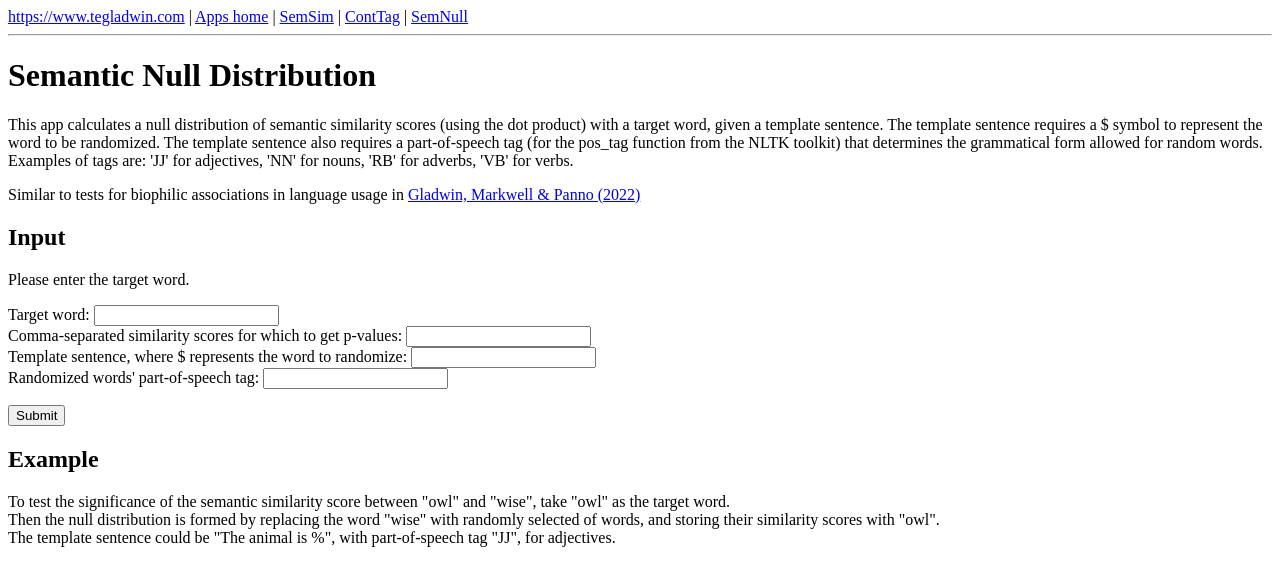
After one commit to thomasgladwin/webapps, a Flask app: page /semnull in a window 1280 px wide. The commit adds this page. Shown: the top 586 px of the page. Run offline with Flask 2, Linux system fonts and the light colour scheme.

Commit message:
Add files via upload

```diff
--- a/app.py
+++ b/app.py
@@ -5,6 +5,7 @@
 from flask import Flask, render_template, request
 import semsim_funcs
 import conttag_funcs
+import semnull_funcs
 
 app = Flask(__name__)
 
@@ -55,3 +56,21 @@ def conttag_results():
         this_row = [z[0], round(z[1], 3), z[2]]
         nested_info_per_paragraph.append(this_row)
     return render_template('conttag_results.html', nested_info_per_paragraph=nested_info_per_paragraph,output_tag_with_sim_per_paragraph=output_tag_with_sim_per_paragraph, output_tag_with_sim_all=output_tag_with_sim_all,tags_in_vocab_str=tags_in_vocab_str, text=text, output_all=output_all, output_sim_all=output_sim_all, output_per_paragraph_str=output_per_paragraph_str, output_sim_per_paragraph_str=output_sim_per_paragraph_str)
+
+@app.route('/semnull')
+def semnull():
+    return render_template('semnull.html')
+
+@app.route('/semnull_results', methods=['GET', 'POST'])
+def semnull_results():
+    target_word = request.form['target_word']
+    scores_to_test = request.form['scores_to_test']
+    template_sentence = request.form['template_sentence']
+    template_pos = request.form['template_pos']
+    null_distr_scores = semnull_funcs.get_semnull(target_word, template_sentence, template_pos)
+    N_random_words_found = len(null_distr_scores)
+    p_values, scores_to_test_output = semnull_funcs.get_p(scores_to_test, null_distr_scores)
+    p_values_nested = []
+    for z in zip(scores_to_test_output, p_values):
+        p_values_nested.append([z[0], z[1]])
+    return render_template('semnull_results.html', null_distr_scores=null_distr_scores, N_random_words_found=N_random_words_found, p_values_nested=p_values_nested)
--- a/conttag_funcs.py
+++ b/conttag_funcs.py
@@ -12,8 +12,8 @@ from nltk import pos_tag
 from nltk.stem import WordNetLemmatizer
 lemmatizer = WordNetLemmatizer()
 import nltk
-nltk.download('wordnet')
-nltk.download('averaged_perceptron_tagger')
+#nltk.download('wordnet')
+#nltk.download('averaged_perceptron_tagger')
 
 def read_words():
     words = []
--- a/semsim_funcs.py
+++ b/semsim_funcs.py
@@ -20,10 +20,10 @@ def get_sims(target_words, pos_words, neg_words):
         pos_sims = []
         neg_sims = []
         for attribute_word in pos_words:
-            this_sim = word_vectors.similarity(target_word, attribute_word)
+            this_sim = np.dot(word_vectors[target_word], word_vectors[attribute_word]) # word_vectors.similarity(target_word, attribute_word)
             pos_sims.append(this_sim)
         for attribute_word in neg_words:
-            this_sim = word_vectors.similarity(target_word, attribute_word)
+            this_sim = np.dot(word_vectors[target_word], word_vectors[attribute_word]) # word_vectors.similarity(target_word, attribute_word)
             neg_sims.append(this_sim)
         if len(pos_sims) > 0:
             mean_pos = np.array(pos_sims).mean()
--- a/templates/base.html
+++ b/templates/base.html
@@ -10,6 +10,7 @@
         | <a href="{{ url_for('home') }}">Apps home</a>
         | <a href="{{ url_for('semsim') }}">SemSim</a>
         | <a href="{{ url_for('conttag') }}">ContTag</a>
+        | <a href="{{ url_for('semnull') }}">SemNull</a>
     </nav>
     <hr>
     <div class="content">
--- a/templates/conttag.html
+++ b/templates/conttag.html
@@ -4,6 +4,7 @@
     <h1>Content Tagger</h1>
     <p>This app attempts to assigns a best-guess tag to the meaning of a text. The single best tag is given for each paragraph, and a few tags are given for the whole text.</p>
     <p>Note that the output per paragraph could be fed into SemSim for further analysis, e.g., using a valence filter.</p>
+    <p>Similarity scores are dot products.</p>
     <h2>Input</h2>
     <form action = "conttag_results" method="POST">
         <label>Text to analyze:</label>
--- a/templates/conttag_results.html
+++ b/templates/conttag_results.html
@@ -18,6 +18,8 @@
     {% endfor %}
     </table>
 
+    <p>Similarities as a comma-separated list: {{ output_sim_per_paragraph_str }}</p>
+
     <h3>The best tags for the text as a whole were, from most to least strongly associated:</h3>
     {% for val in output_tag_with_sim_all %}
         <div>{{ val }}</div>
--- a/templates/index.html
+++ b/templates/index.html
@@ -6,6 +6,7 @@
     <ol>
         <li><a href="{{ url_for('semsim') }}">SemSim</a>: calculates semantic similarities between words and word lists.</li>
         <li><a href="{{ url_for('conttag') }}">ContTag</a>: tags the content of a text.</li>
+        <li><a href="{{ url_for('semnull') }}">SemNull</a>: gets p-values and null distributions for similarity scores.</li>
     </ol>
 
     <p>Free to use under the MIT license, with no guarantees of anything course; code available on <a href="https://github.com/thomasgladwin/webapps">GitHub</a></p>.
--- /dev/null
+++ b/templates/semnull.html
@@ -0,0 +1,23 @@
+{% extends 'base.html' %}
+
+{% block content %}
+    <h1>Semantic Null Distribution</h1>
+    <p>This app calculates a null distribution of semantic similarity scores (using the dot product) with a target word, given a template sentence.
+    The template sentence requires a $ symbol to represent the word to be randomized.
+    The template sentence also requires a part-of-speech tag (for the pos_tag function from the NLTK toolkit) that determines the grammatical form allowed for random words.
+    Examples of tags are: 'JJ' for adjectives, 'NN' for nouns, 'RB' for adverbs, 'VB' for verbs.</p>
+    <p>Similar to tests for biophilic associations in language usage in <a href="https://www.liebertpub.com/doi/10.1089/eco.2022.0036">Gladwin, Markwell & Panno (2022)</a></p>
+    <h2>Input</h2>
+    <p>Please enter the target word.</p>
+    <form action = "semnull_results" method="POST">
+        Target word:  <input type="text" name="target_word">
+        <br>Comma-separated similarity scores for which to get p-values:  <input type="text" name="scores_to_test">
+        <br>Template sentence, where $ represents the word to randomize: <input type="text" name="template_sentence">
+        <br>Randomized words' part-of-speech tag: <input type="text" name="template_pos">
+        <p><button>Submit</button></p>
+    </form>
+    <h2>Example</h2>
+    To test the significance of the semantic similarity score between "owl" and "wise", take "owl" as the target word.
+    <br>Then the null distribution is formed by replacing the word "wise" with randomly selected of words, and storing their similarity scores with "owl".
+    <br>The template sentence could be "The animal is %", with part-of-speech tag "JJ", for adjectives.
+{% endblock %}
--- a/templates/semsim.html
+++ b/templates/semsim.html
@@ -2,7 +2,9 @@
 
 {% block content %}
     <h1>Semantic Similarity</h1>
-<p>This app calculates a measure of semantic similarity between a target word and a list of "positive" attribute word versus a set of "negative" attribute words. Based on <a href="https://radimrehurek.com/gensim/models/word2vec.html">word2vec and the gensim package</a>. This kind of method was used in <a href="https://www.tandfonline.com/eprint/HQSV7KQY35BY53BHEW36/full?target=10.1080/16066359.2022.2123474">Gladwin (2022)</a> and <a href="https://www.liebertpub.com/doi/10.1089/eco.2022.0036">Gladwin, Markwell & Panno (2022)</a> (for further reading, see references in those papers).</p>
+    <p>This app calculates a measure of semantic similarity (dot product of the word embeddings) between a target word and a list of "positive" attribute word versus a set of "negative" attribute words.
+        Based on <a href="https://radimrehurek.com/gensim/models/word2vec.html">word2vec and the gensim package</a>. This kind of method was used in <a href="https://www.tandfonline.com/eprint/HQSV7KQY35BY53BHEW36/full?target=10.1080/16066359.2022.2123474">Gladwin (2022)</a> (for further reading, see references).
+    </p>
     <h2>Input</h2>
     <p>Please enter the words as a comma-separated list.</p>
     <form action = "semsim_results" method="POST">
```
Also changed, not shown: semnull_funcs.py (added, +57 -0 lines), templates/semnull_results.html (added, +26 -0 lines).
